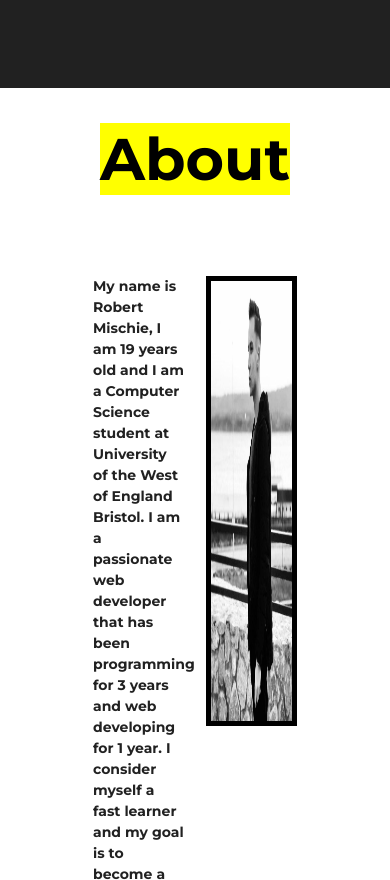
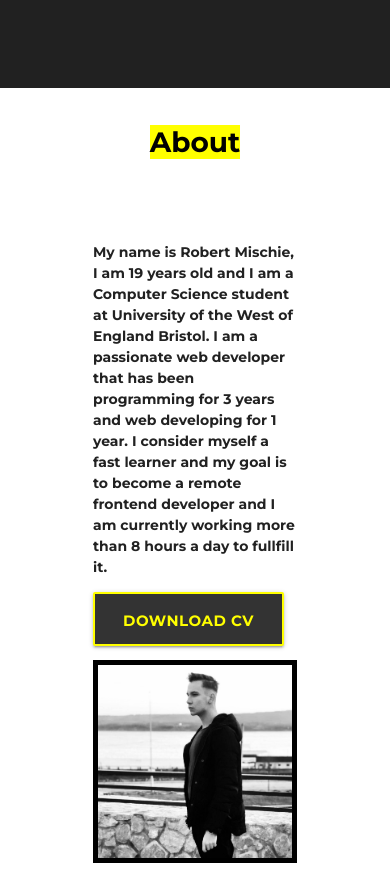
Before and after one commit to RobertMiski/portofolio-js, a plain HTML site: page index.html in a window 390 px wide. Shown: the part 820-1700 px from the top of the page. Drawn offline with nearby package versions, Linux system fonts and the light colour scheme.

Commit message:
made responsive

```diff
--- a/index.css
+++ b/index.css
@@ -43,3 +43,12 @@ h1 {
   transform: scale(1.1);
   border-radius: 5rem !important;
 }
+
+@media only screen and (max-width: 600px) {
+  h1 {
+    font-size: 2rem !important;
+  }
+  h2 {
+    font-size: 1.5rem !important;
+  }
+}
--- a/index.html
+++ b/index.html
@@ -30,12 +30,12 @@
         <div class="col s8 header " style="height:98vh;">
           <h1 class="first-text aboutme center" style="margin-bottom: 5rem !important;"><mark>About </mark></h1>
 
-          <div class="col s6">
+          <div class="col s12 m6 l6">
             <p >My name is Robert Mischie, I am 19 years old and I am a Computer Science student at University of the West of England Bristol. I am a passionate web developer that has been programming for 3 years and web developing for 1 year. I consider myself a fast learner and my goal is to become a remote frontend developer and I am currently working more than 8 hours a day to fullfill it.</p>
             <a href="" class="btn-large waves-effect buton1  darken-4">Download CV</a>
           </div>
-          <div class="col s6">
-            <img class="responsive-img" src="./photo.jpg" alt="photo" style="margin-top: 1rem; height: 450px; border: solid 5px black;">
+          <div class="col s12 m6 l6">
+            <img class="responsive-img" src="./photo.jpg" alt="photo" style="margin-top: 1rem;border: solid 5px black;">
           </div>
 
 
```
